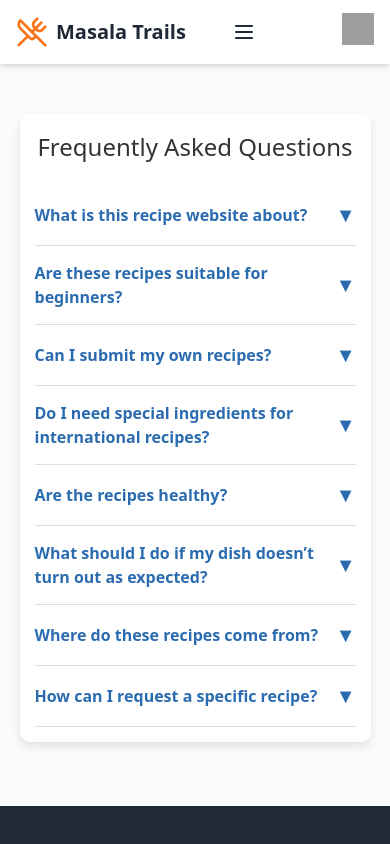
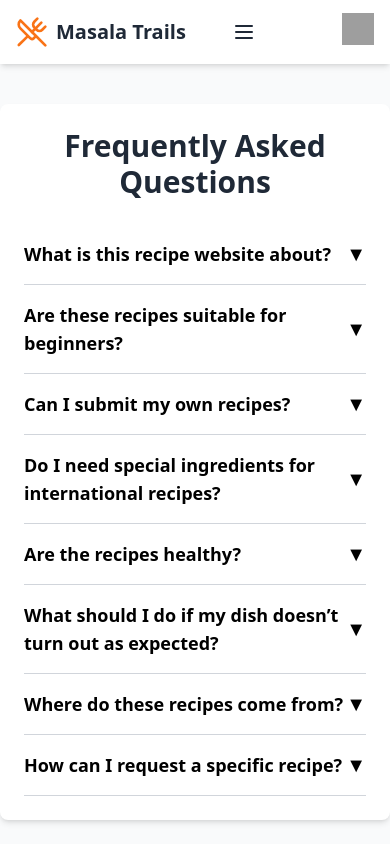
Before and after one commit to sitambhra/Masala-Trails, a React (Vite) app: page /faq in a window 390 px wide. Shown: the top 844 px of the page. Built offline with nearby package versions, Linux system fonts and the light colour scheme; grey boxes are pictures that could not be loaded.

Commit message:
faq with tailwind

```diff
--- a/src/pages/Faq.css
+++ /dev/null
@@ -1,74 +0,0 @@
-.faq-container {
-  max-width: 800px;
-  margin: 50px auto;
-  padding: 20px;
-  background: #ffffff;
-  border-radius: 10px;
-  box-shadow: 0 4px 8px rgba(0, 0, 0, 0.1);
-}
-
-.faq-title {
-  text-align: center;
-  font-size: 28px;
-  color: #333;
-  margin-bottom: 20px;
-}
-
-.faq-item {
-  border-bottom: 1px solid #ddd;
-  padding: 15px 0;
-}
-
-.faq-question {
-  display: flex;
-  justify-content: space-between;
-  align-items: center;
-  font-size: 20px;
-  cursor: pointer;
-  color: #2b6cb0;
-  font-weight: bold;
-  transition: color 0.3s ease;
-}
-
-.faq-question:hover {
-  color: #1e4a80;
-}
-
-.faq-answer {
-  display: none;
-  padding: 10px;
-  font-size: 18px;
-  color: #555;
-  line-height: 1.6;
-}
-
-.faq-answer.active {
-  display: block;
-}
-
-/* Icon Styling */
-.faq-icon {
-  font-size: 20px;
-  transition: transform 0.3s ease;
-}
-
-.faq-question.open .faq-icon {
-  transform: rotate(180deg);
-}
-
-/* Responsive Design */
-@media (max-width: 600px) {
-  .faq-container {
-    width: 90%;
-    padding: 15px;
-  }
-  .faq-title {
-    font-size: 24px;
-  }
-  .faq-question {
-    font-size: 16px;
-  }
-  .faq-answer {
-    font-size: 14px;
-  }
-}
--- a/src/pages/Faq.jsx
+++ b/src/pages/Faq.jsx
@@ -1,5 +1,4 @@
 import React, { useState } from "react";
-import "./faq.css";
 
 const faqData = [
   {
@@ -7,7 +6,6 @@ const faqData = [
     answer:
       "This website provides various recipes from different countries with step-by-step instructions.",
   },
-
   {
     question: "Are these recipes suitable for beginners?",
     answer:
@@ -15,26 +13,23 @@ const faqData = [
   },
   {
     question: "Can I submit my own recipes?",
-    answer: "Sure,you always can!",
+    answer: "Sure, you always can!",
   },
   {
     question: "Do I need special ingredients for international recipes?",
     answer:
       "Most ingredients can be found in local supermarkets, but some specialty items may require visiting an international store.",
   },
-
   {
     question: "Are the recipes healthy?",
     answer:
       "We offer a variety of recipes, including healthy options. Look for our 'Healthy Choice' section for nutritious meals.",
   },
-
   {
     question: "What should I do if my dish doesn’t turn out as expected?",
     answer:
       "Check if you've followed the measurements correctly and review any cooking tips provided in the recipe.",
   },
-
   {
     question: "Where do these recipes come from?",
     answer:
@@ -55,24 +50,26 @@ const Faq = () => {
   };
 
   return (
-    <div className="faq-container">
-      <h2 className="faq-title">Frequently Asked Questions</h2>
+    <div className="max-w-2xl mx-auto p-6 bg-white rounded-lg shadow-md mt-10">
+      <h2 className="text-center text-3xl font-bold text-gray-800 mb-6">
+        Frequently Asked Questions
+      </h2>
       {faqData.map((item, index) => (
-        <div className="faq-item" key={index}>
+        <div key={index} className="border-b border-gray-300 py-4">
           <div
-            className={`faq-question ${activeIndex === index ? "open" : ""}`}
+            className="flex justify-between items-center text-lg font-semibold text-black-600 cursor-pointer hover:text-blue-800 transition duration-300"
             onClick={() => handleToggle(index)}
           >
             {item.question}
-            <span className="faq-icon">
+            <span className="text-xl transform transition-transform duration-300">
               {activeIndex === index ? "▲" : "▼"}
             </span>
           </div>
-          <div
-            className={`faq-answer ${activeIndex === index ? "active" : ""}`}
-          >
-            {item.answer}
-          </div>
+          {activeIndex === index && (
+            <div className="mt-2 text-gray-700 text-base leading-relaxed">
+              {item.answer}
+            </div>
+          )}
         </div>
       ))}
     </div>
```
